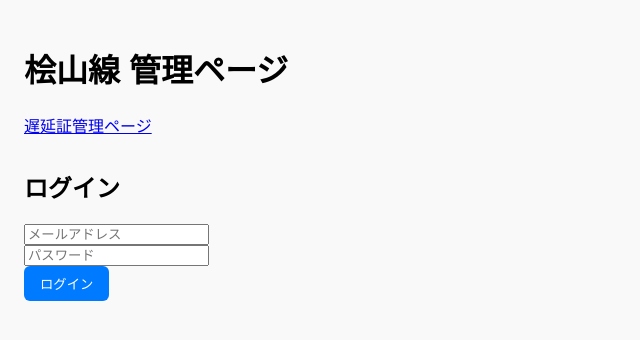
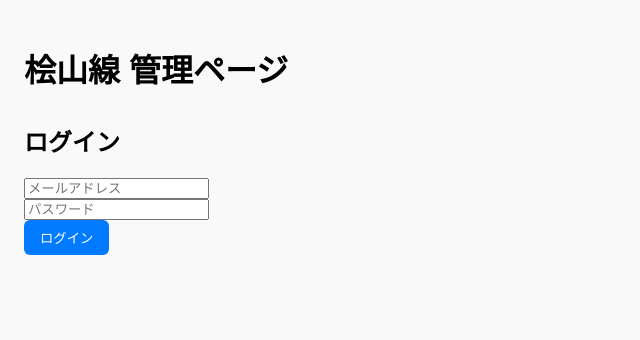
Before and after one commit to curtainch/train_jokyo-h, a website built with Vite: page docs/admin.html in a window 1280 px wide. Shown: the whole page, without its empty margins (0-640 px from the left). Built offline with nearby package versions, Linux system fonts and the light colour scheme; no server answers.

Commit message:
Revert "Update admin.html"
This reverts commit e70844dd3b8359afb2e52608388d96cd088583b1.

```diff
--- a/docs/admin.html
+++ b/docs/admin.html
@@ -71,7 +71,7 @@
 </head>
 <body>
   <h1>桧山線 管理ページ</h1>
- <a href="admin-delay.html">遅延証管理ページ</a>
+
   <div id="adminPanel" style="display: none;">
     <button id="resetAll">全て通常に戻す</button>
 
```
